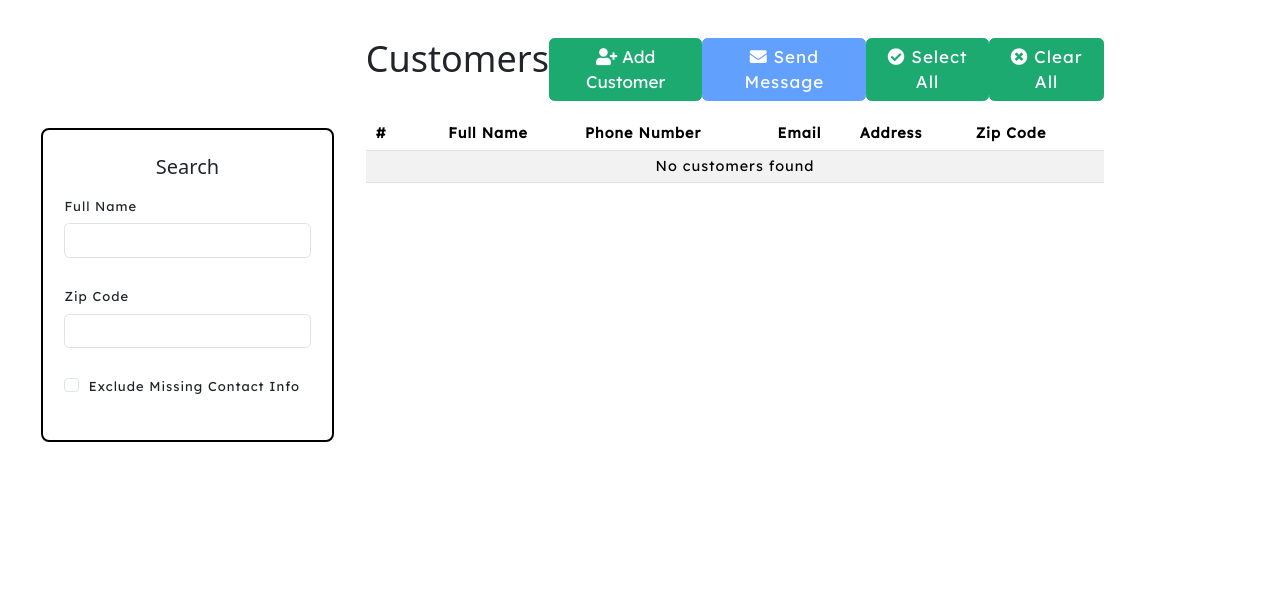
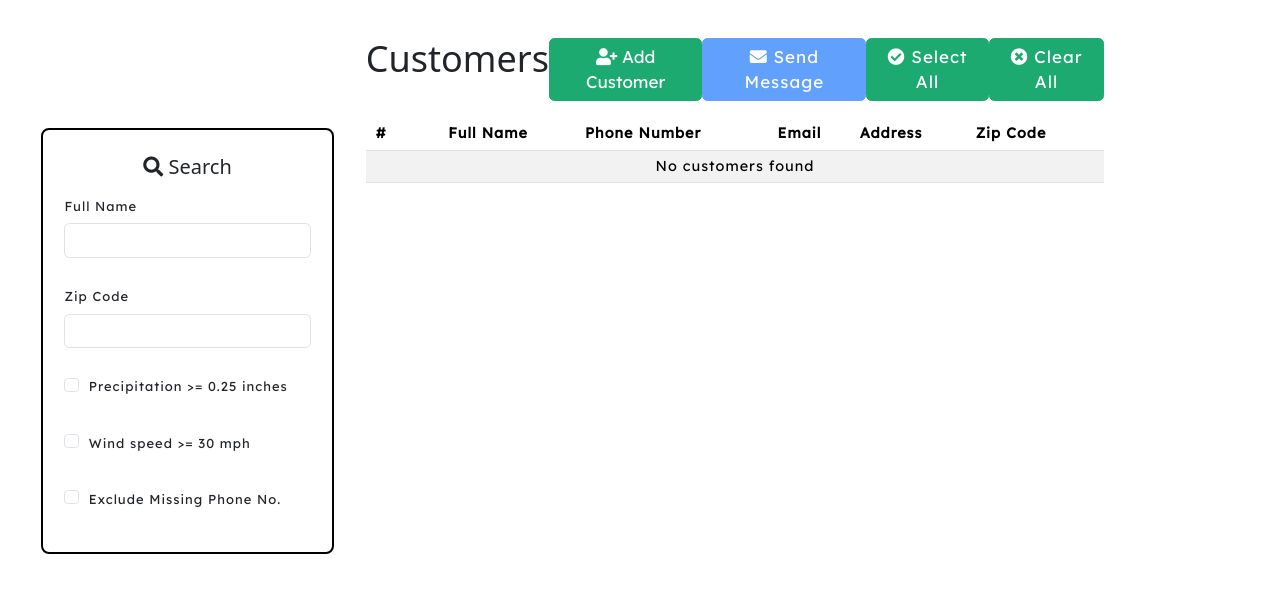
Before and after one commit to caffeinelover1012/weatherapp, a Django app: page /customers/ in a window 1280 px wide. Shown: the part 59-652 px from the top of the page. Run offline with Django 4.2, Linux system fonts and the light colour scheme; data that the repository does not hold is empty; some libraries are stand-ins or nearby versions.

Commit message:
Last adjustments before weather check

```diff
--- a/weather/templates/customers.html
+++ b/weather/templates/customers.html
@@ -5,7 +5,7 @@
   <div class="row">
     <div class="col-lg-3 mb-4" style="margin-top:5rem">
       <div class="card-mini">
-        <div class="card-header-mini">Search</div>
+        <div class="card-header-mini"><i class="fas fa-search"></i> Search</div>
           <div class="card-body">
             <div class="mb-3">
               <label class="form-label">Full Name</label>
@@ -16,8 +16,16 @@
               <input id="zip-code-input" type="text" class="form-control">
             </div>
             <div class="mb-3 form-check">
+              <input class="form-check-input" type="checkbox" id="rainFilter">
+              <label class="form-label" for="rainFilter">Precipitation >= 0.25 inches</label>
+            </div>
+            <div class="mb-3 form-check">
+              <input class="form-check-input" type="checkbox" id="windFilter">
+              <label class="form-label" for="windFilter">Wind speed >= 30 mph</label>
+            </div>
+            <div class="mb-3 form-check">
               <input class="form-check-input" type="checkbox" id="excludeMissingContact">
-              <label class="form-label" for="excludeMissingContact">Exclude Missing Contact Info</label>
+              <label class="form-label" for="excludeMissingContact">Exclude Missing Phone No.</label>
             </div>
           </div>
         </div>
```
